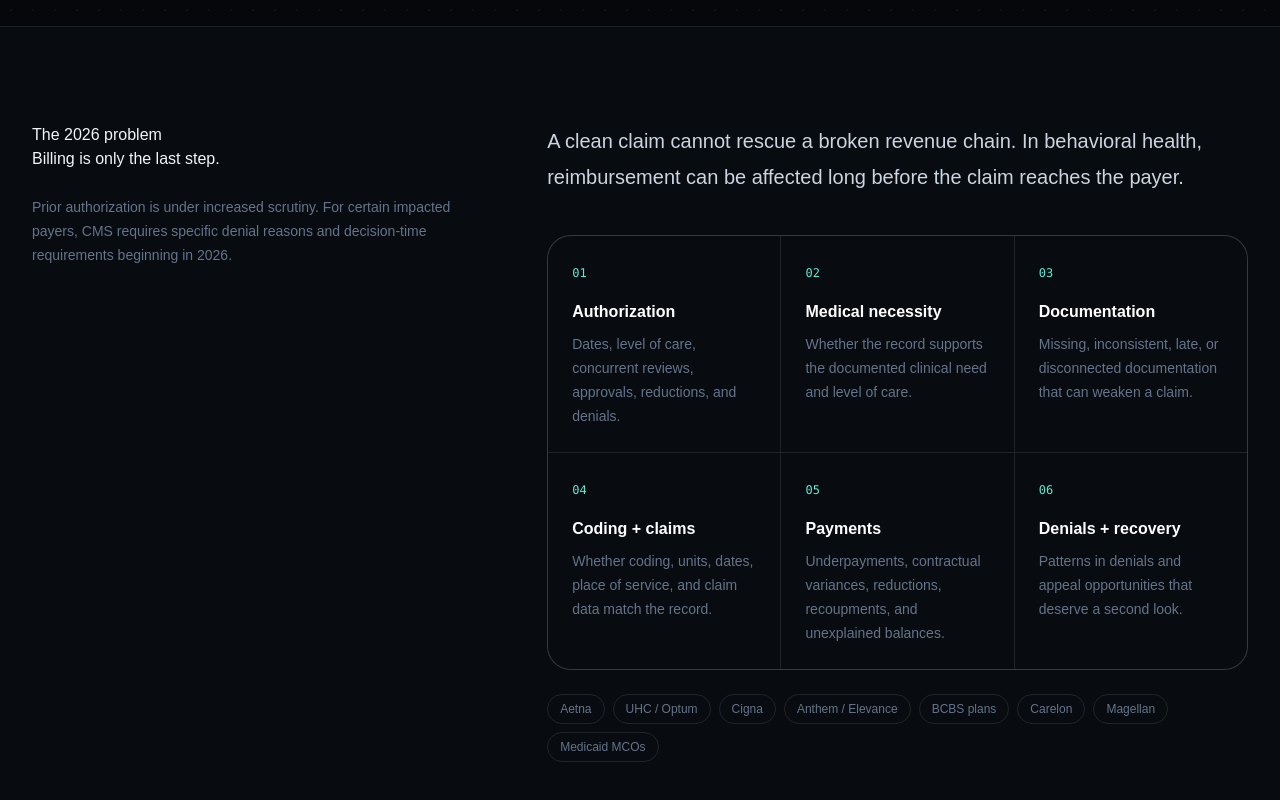
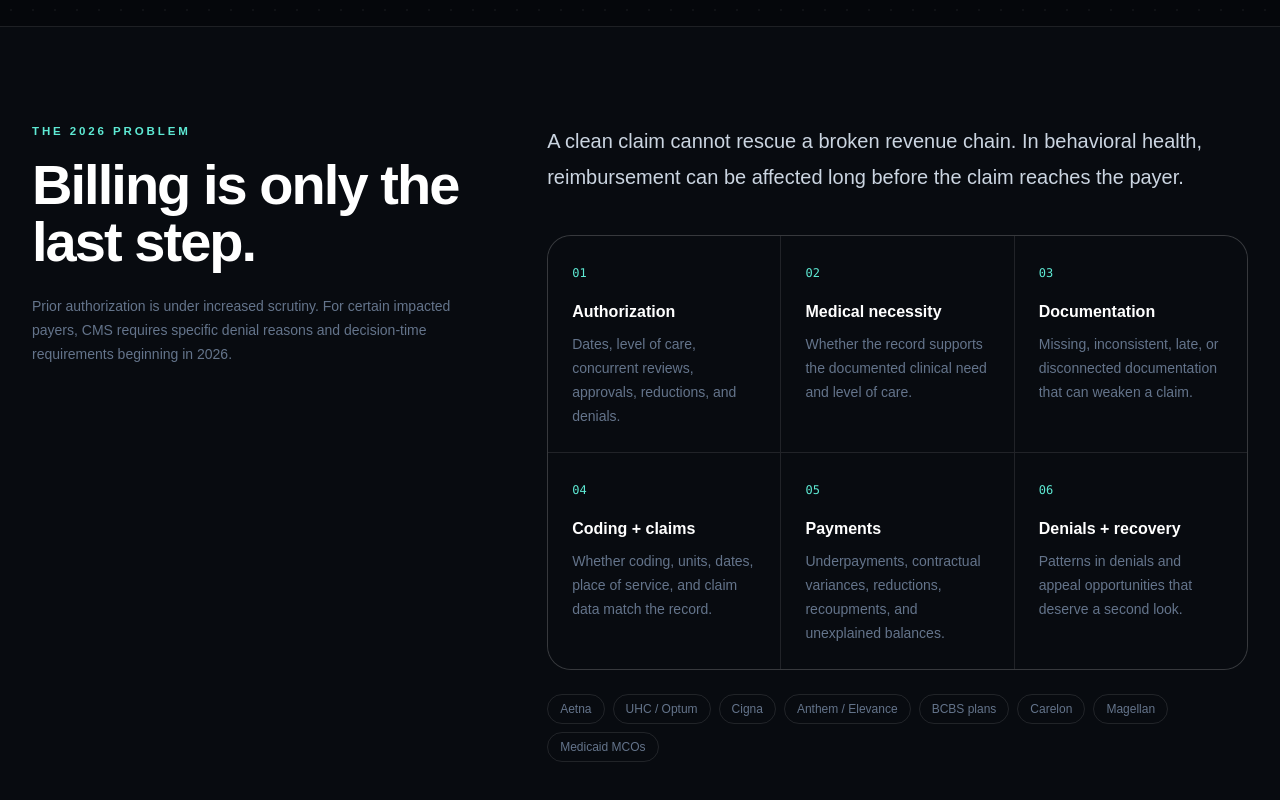
Before and after one commit to dakotaj92891/behavioral-health-revenue, a Next.js app: page / in a window 1280 px wide. Shown: the part 1160-1960 px from the top of the page. Built offline with nearby package versions, Linux system fonts and the light colour scheme.

Commit message:
Add reusable landing-page typography, form, and source-card styles

```diff
--- a/app/globals.css
+++ b/app/globals.css
@@ -2,46 +2,20 @@
 @tailwind components;
 @tailwind utilities;
 
-:root {
-  color-scheme: dark;
-}
-
-html {
-  scroll-behavior: smooth;
-}
-
-body {
-  margin: 0;
-  background: #05070b;
-  color: #f5f7fa;
-  font-family: Arial, Helvetica, sans-serif;
-}
-
-* {
-  box-sizing: border-box;
-}
-
-::selection {
-  background: rgba(45, 212, 191, 0.3);
-  color: white;
-}
-
-input,
-textarea,
-button {
-  font: inherit;
-}
-
-.noise {
-  background-image: radial-gradient(rgba(255,255,255,.045) 1px, transparent 1px);
-  background-size: 22px 22px;
-}
-
-.glow {
-  box-shadow: 0 0 80px rgba(20, 184, 166, .12);
-}
-
-.glass {
-  background: rgba(12, 16, 23, .72);
-  backdrop-filter: blur(18px);
-}
+:root { color-scheme: dark; }
+html { scroll-behavior: smooth; }
+body { margin: 0; background: #05070b; color: #f5f7fa; font-family: Arial, Helvetica, sans-serif; }
+* { box-sizing: border-box; }
+::selection { background: rgba(45, 212, 191, 0.3); color: white; }
+input, textarea, button { font: inherit; }
+.noise { background-image: radial-gradient(rgba(255,255,255,.045) 1px, transparent 1px); background-size: 22px 22px; }
+.glow { box-shadow: 0 0 80px rgba(20, 184, 166, .12); }
+.glass { background: rgba(12, 16, 23, .72); backdrop-filter: blur(18px); }
+.eyebrow { color: #5eead4; font-size: .72rem; font-weight: 800; letter-spacing: .25em; text-transform: uppercase; }
+.section-title { margin-top: 1rem; color: white; font-size: clamp(2.25rem, 5vw, 3.5rem); line-height: 1.02; letter-spacing: -.035em; font-weight: 650; }
+.field { width: 100%; border: 1px solid rgba(255,255,255,.1); border-radius: .75rem; background: rgba(255,255,255,.035); padding: .875rem 1rem; font-size: .875rem; color: white; outline: none; }
+.field::placeholder { color: #475569; }
+.field:focus { border-color: rgba(45,212,191,.5); background: rgba(255,255,255,.06); }
+.source { display: block; border: 1px solid rgba(255,255,255,.1); border-radius: 1rem; background: rgba(255,255,255,.02); padding: 1.25rem; color: white; font-weight: 650; transition: border-color .2s, background .2s; }
+.source:hover { border-color: rgba(45,212,191,.3); background: rgba(255,255,255,.04); }
+.source span { display: block; margin-top: .5rem; color: #64748b; font-size: .875rem; line-height: 1.5; font-weight: 400; }
```
